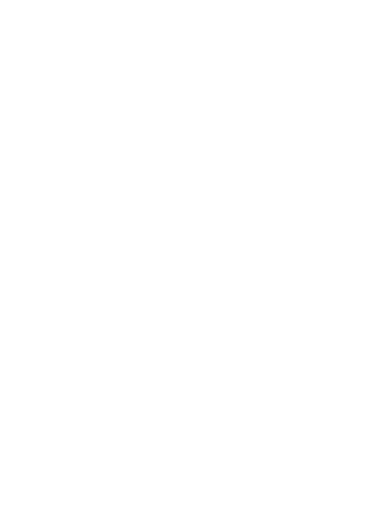
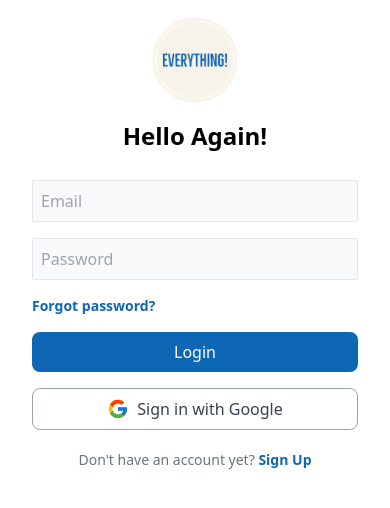
Before and after one commit to Manali99mm/Everything-app, a React (Create React App) app: page /login in a window 390 px wide. Shown: the top 508 px of the page. Built offline with nearby package versions, Linux system fonts and the light colour scheme.

Commit message:
changes in login and register pages

```diff
--- a/src/Pages/Login.jsx
+++ b/src/Pages/Login.jsx
@@ -12,11 +12,10 @@
 
     return (
         <>
-            {/* Large screen */}
-            <div className="w-full hidden lg:block lg:flex lg:flex-row h-full">
-                <div className="bg-everyblue w-1/2 h-screen">
+            <div className="w-full lg:flex lg:flex-row h-full">
+                <div className="hidden lg:block bg-everyblue w-1/2 h-screen">
                 </div>
-                <div className="w-1/2 flex flex-col justify-center items-center">
+                <div className="w-full lg:w-1/2 flex flex-col justify-center items-center">
                     <img src={logo} alt="logo" height="120px" width="120px" />
                     <h2 className="text-2xl font-semibold mb-7">Hello Again!</h2>
                     <Formik
@@ -38,7 +37,7 @@
                         }}
                     >
                         {({ values, handleChange, handleSubmit }) => (
-                            <form onSubmit={handleSubmit} className="flex flex-col gap-4 w-full px-28">
+                            <form onSubmit={handleSubmit} className="flex flex-col gap-4 w-full px-8 md:px-16 lg:px-28">
                                 <input
                                     className="p-2 bg-gray-50 rounded-sm border"
                                     type={"email"}
--- a/src/Pages/Register.jsx
+++ b/src/Pages/Register.jsx
@@ -12,10 +12,9 @@
 
     return (
         <>
-            {/* Large screen */}
-            <div className="w-full hidden md:block md:flex md:flex-row">
-                <div className="bg-everyblue w-1/2 h-screen"></div>
-                <div className="w-1/2 flex flex-col justify-center items-center">
+            <div className="w-full lg:flex">
+                <div className="hidden lg:block bg-everyblue w-1/2 h-screen"></div>
+                <div className="w-full lg:w-1/2 flex flex-col justify-center items-center">
                     <img src={logo} alt="logo" height="120px" width="120px" />
                     <Formik
                         initialValues={{
@@ -36,7 +35,7 @@
                         }}
                     >
                         {({ values, handleChange, handleSubmit }) => (
-                            <form onSubmit={handleSubmit} className="flex flex-col gap-4 w-full md:px-16 lg:px-28">
+                            <form onSubmit={handleSubmit} className="flex flex-col gap-4 w-full px-8 md:px-16 lg:px-28">
                                 <input
                                     className="p-2 bg-gray-50 rounded-sm border"
                                     type={"text"}
```
